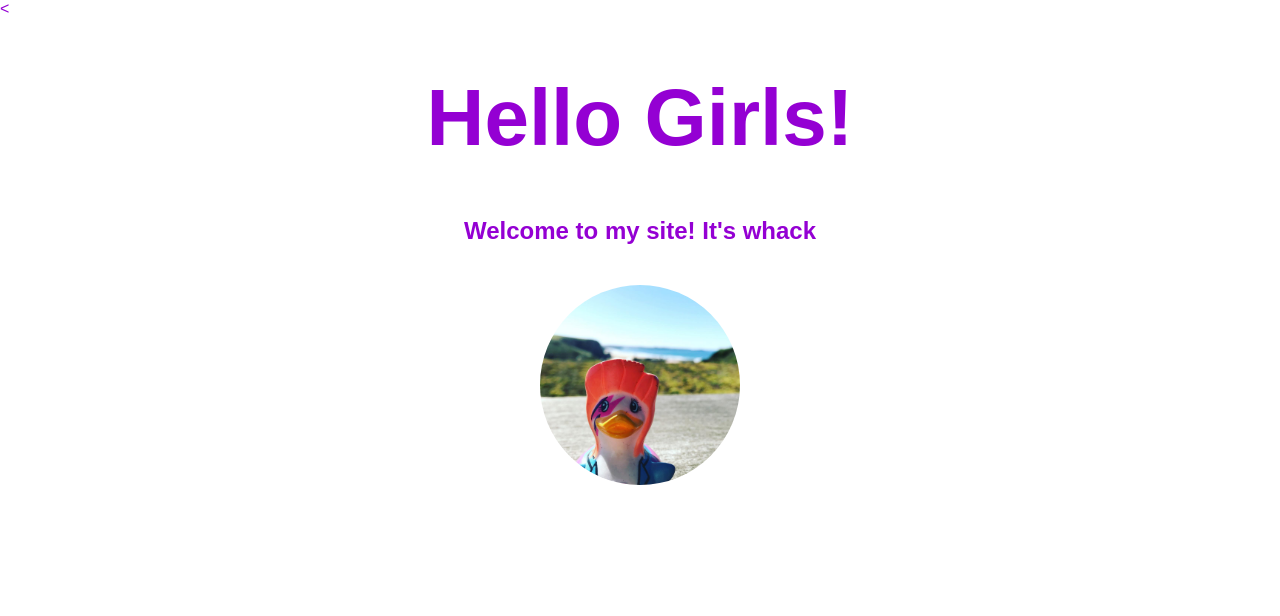
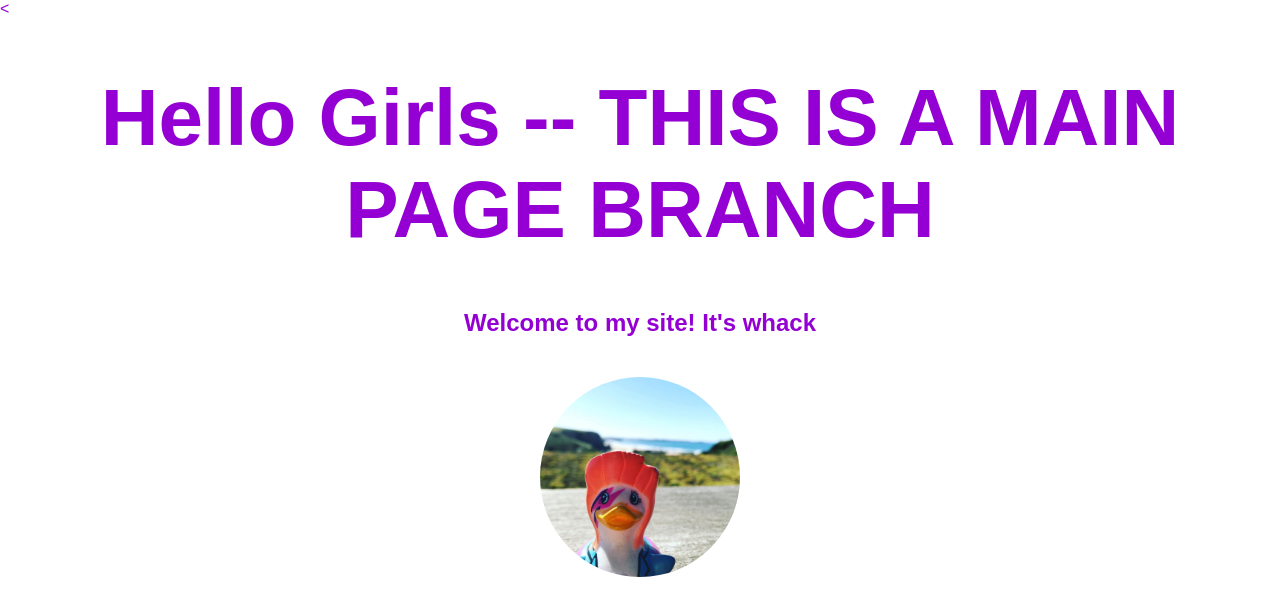
Before and after one commit to miraajkmn/beginners-week-one-master, a plain HTML site: page index.html in a window 1280 px wide. Shown: the top 616 px of the page. Drawn offline with Linux system fonts and the light colour scheme.

Commit message:
Update index.html
Testing main page branch

```diff
--- a/index.html
+++ b/index.html
@@ -6,7 +6,7 @@
 <body>
 
   <div>
-    <h1>Hello Girls!</h1>
+    <h1>Hello Girls -- THIS IS A MAIN PAGE BRANCH</h1>
     <h2>Welcome to my site! It's whack</h2>
   </div>
 
```
